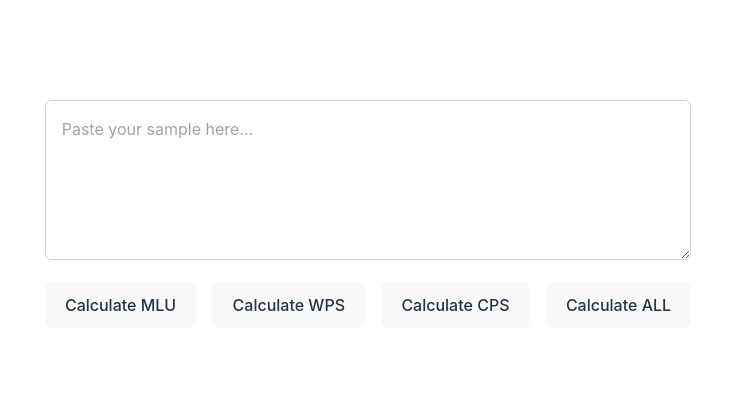
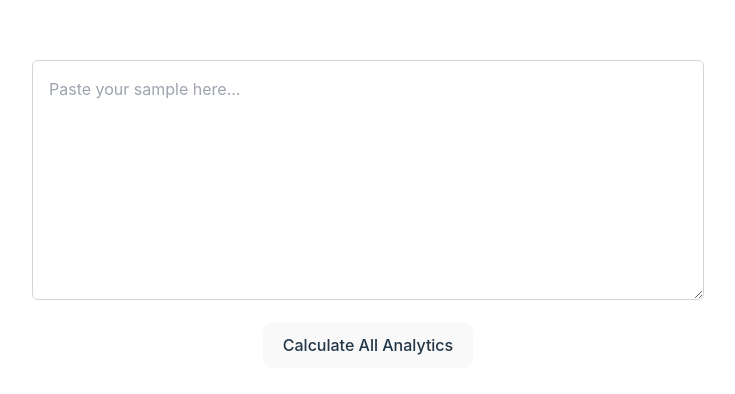
Before and after one commit to geodavic/sugarpy, a React (Vite) app in the folder web/: page / in a window 1280 px wide. Shown: the part 178-572 px from the top of the page, without its empty margins (272-1007 px from the left). Built offline with nearby package versions, Linux system fonts and the light colour scheme.

Commit message:
tabbed layout in page

```diff
--- a/web/index.html
+++ b/web/index.html
@@ -7,7 +7,7 @@
     <title>Language Samples Calculator</title>
   </head>
   <body>
-    <div id="root"></div>
+    <div id="root" style="width: 100%; min-width: 100%;"></div>
     <script type="module" src="/src/main.tsx"></script>
   </body>
 </html>
--- a/web/src/App.tsx
+++ b/web/src/App.tsx
@@ -5,11 +5,19 @@ const Spinner = () => <div className="animate-spin border-t-2 border-b-2 border-
 
 const LanguageAnalyticsApp = () => {
     const [inputText, setInputText] = useState('');
-    const [loading, setLoading] = useState({ mlu: false, wps: false, cps: false, all: false });
-    const [results, setResults] = useState({ mlu: null, wps: null, cps: null, processedText: '', imageUrl: '' });
+    const [loading, setLoading] = useState(false);
+    const [results, setResults] = useState({
+        mlu: { score: null, processedText: '', imageUrl: '', meetsCriteria: false },
+        wps: { score: null, processedText: '', imageUrl: '', meetsCriteria: false },
+        cps: { score: null, processedText: '', imageUrl: '', meetsCriteria: false },
+        tnw: { score: null, processedText: '', imageUrl: '', meetsCriteria: false }
+    });
+    const [activeTab, setActiveTab] = useState('mlu');
+    const [modalImage, setModalImage] = useState('');
+    const [isModalOpen, setIsModalOpen] = useState(false);
 
-    const handleButtonClick = async (metric) => {
-        setLoading((prev) => ({ ...prev, [metric]: true }));
+    const handleButtonClick = async () => {
+        setLoading(true);
         try {
             const response = await fetch(`http://0.0.0.0:5000/v2/metrics`, {
                 method: 'POST',
@@ -17,57 +25,85 @@ const LanguageAnalyticsApp = () => {
                 body: JSON.stringify({ sample: inputText, age_y: 4, age_m: 0 })
             });
             const data = await response.json();
-            setResults((prev) => ({
-                ...prev,
-                [metric]: data[metric].score,
-                processedText: data[metric].processed_text,
-                imageUrl: data[metric].img
-            }));
+            setResults({
+                mlu: { score: data.mlu.score, processedText: data.mlu.processed_text, imageUrl: data.mlu.img, meetsCriteria: data.mlu.meets_criteria },
+                wps: { score: data.wps.score, processedText: data.wps.processed_text, imageUrl: data.wps.img, meetsCriteria: data.wps.meets_criteria },
+                cps: { score: data.cps.score, processedText: data.cps.processed_text, imageUrl: data.cps.img, meetsCriteria: data.cps.meets_criteria },
+                tnw: { score: data.tnw.score, processedText: data.tnw.processed_text, imageUrl: data.tnw.img, meetsCriteria: data.tnw.meets_criteria }
+            });
         } catch (error) {
             console.error("Error fetching data:", error);
         } finally {
-            setLoading((prev) => ({ ...prev, [metric]: false }));
+            setLoading(false);
         }
+    };
+
+    const openModal = (imageUrl) => {
+        setModalImage(imageUrl);
+        setIsModalOpen(true);
+    };
+
+    const closeModal = () => {
+        setModalImage('');
+        setIsModalOpen(false);
     };
 
     return (
         <div className="flex flex-col items-center p-6">
             <div className="w-full max-w-2xl mb-4">
                 <textarea
-                    className="w-full h-40 p-4 border border-gray-300 rounded-md"
+                    className="w-full h-60 p-4 border border-gray-300 rounded-md"
                     placeholder="Paste your sample here..."
                     value={inputText}
                     onChange={(e) => setInputText(e.target.value)}
                 />
-                <div className="flex justify-between mt-4 space-x-4">
-                    {['mlu', 'wps', 'cps', 'all'].map((metric) => (
+                <div className="flex justify-center mt-4">
+                    <button
+                        onClick={handleButtonClick}
+                        disabled={loading}
+                        className="flex items-center"
+                    >
+                        {loading ? <Spinner /> : 'Calculate All Analytics'}
+                    </button>
+                </div>
+            </div>
+            {Object.values(results).some(result => result.score !== null) ? (
+                <div className="w-full max-w-2xl mt-6">
+                    <div className="flex border-b border-gray-300">
+                        {['mlu', 'wps', 'cps', 'tnw'].map((metric) => (
                             <button
                                 key={metric}
-                            onClick={() => handleButtonClick(metric)}
-                            disabled={loading[metric]}
+                                onClick={() => setActiveTab(metric)}
+                                className={`flex-1 py-2 ${activeTab === metric ? 'border-b-2 border-blue-500' : 'text-gray-500'}`}
                             >
-                            {loading[metric] ? <Spinner /> : `Calculate ${metric.toUpperCase()}`}
+                                {metric.toUpperCase()}
                             </button>
                         ))}
                     </div>
+                    <div className="mt-4">
+                        <div className="flex flex-col items-start space-y-2">
+                            <p>{activeTab.toUpperCase()} Score: {results[activeTab].score}</p>
+                            <p>Meets Criteria: {results[activeTab].meetsCriteria ? 'Yes' : 'No'}</p>
+                            <div dangerouslySetInnerHTML={{ __html: results[activeTab].processedText }} />
+                            {results[activeTab].imageUrl && (
+                                <button onClick={() => openModal(results[activeTab].imageUrl)} className="mt-2 text-blue-500">
+                                    View Image
+                                </button>
+                            )}
                         </div>
-            <div className="w-full max-w-2xl flex">
-                <div className="flex-grow">
-                    {results.mlu !== null || results.wps !== null || results.cps !== null ? (
-                        <div className="mb-4">
-                            {results.mlu !== null && <p>MLU Score: {results.mlu}</p>}
-                            {results.wps !== null && <p>WPS Score: {results.wps}</p>}
-                            {results.cps !== null && <p>CPS Score: {results.cps}</p>}
+                    </div>
                 </div>
             ) : null}
-                    <p>{results.processedText}</p>
+            {isModalOpen && (
+                <div className="fixed inset-0 flex items-center justify-center bg-black bg-opacity-50">
+                    <div className="bg-white p-4 rounded-lg">
+                        <button onClick={closeModal} className="absolute top-2 right-2 text-gray-500">
+                            Close
+                        </button>
+                        <img src={modalImage} alt="Metric Illustration" className="rounded-lg" />
                     </div>
-                {results.imageUrl && (
-                    <div className="w-40">
-                        <img src={results.imageUrl} alt="Result Illustration" className="rounded-lg" />
                 </div>
             )}
-            </div>
         </div>
     );
 };
```
Also changed, not shown: 1 other file (tests, documents, lock files or other folders). Lines whose indentation alone changed are shown as unchanged.
